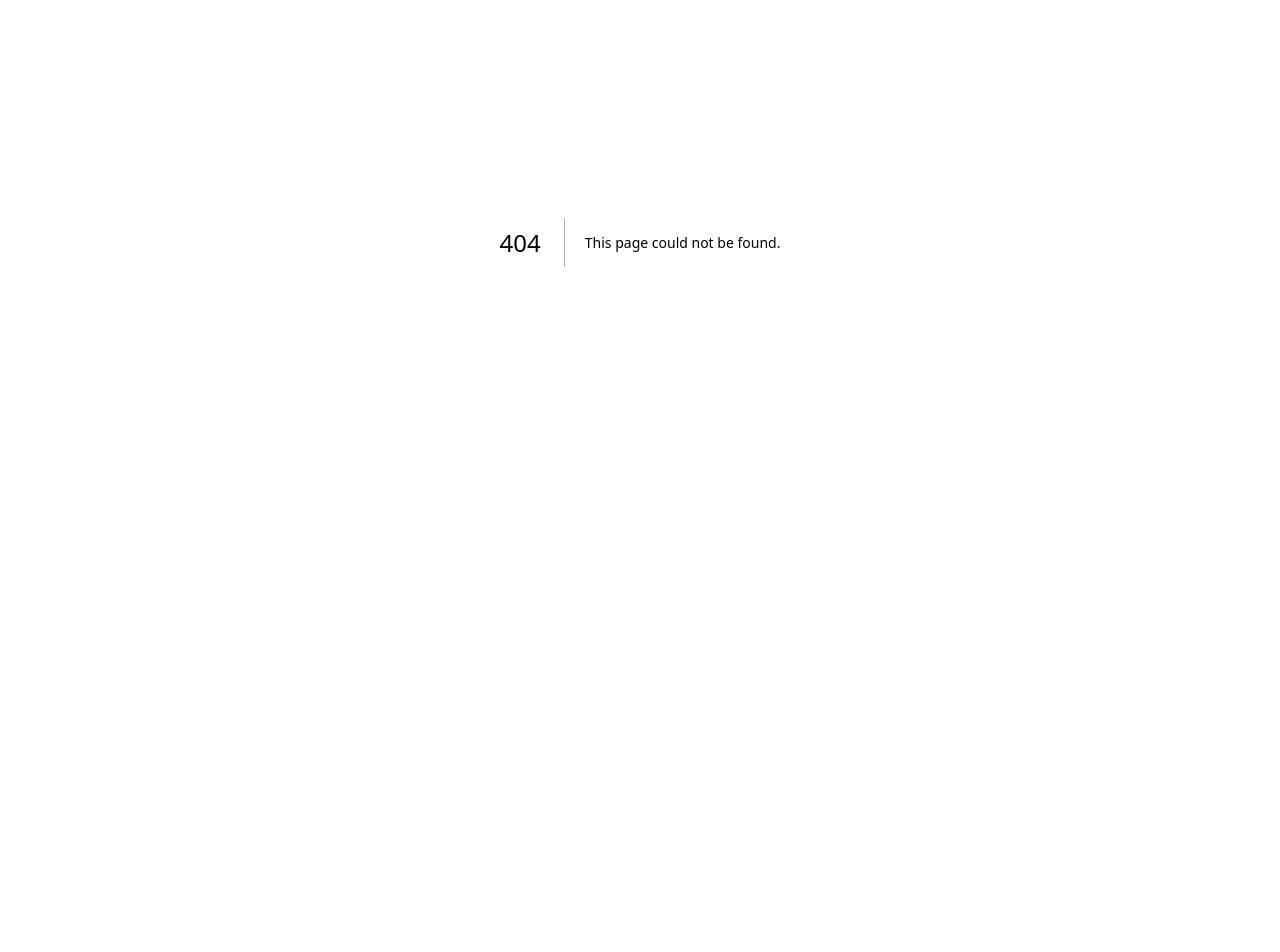
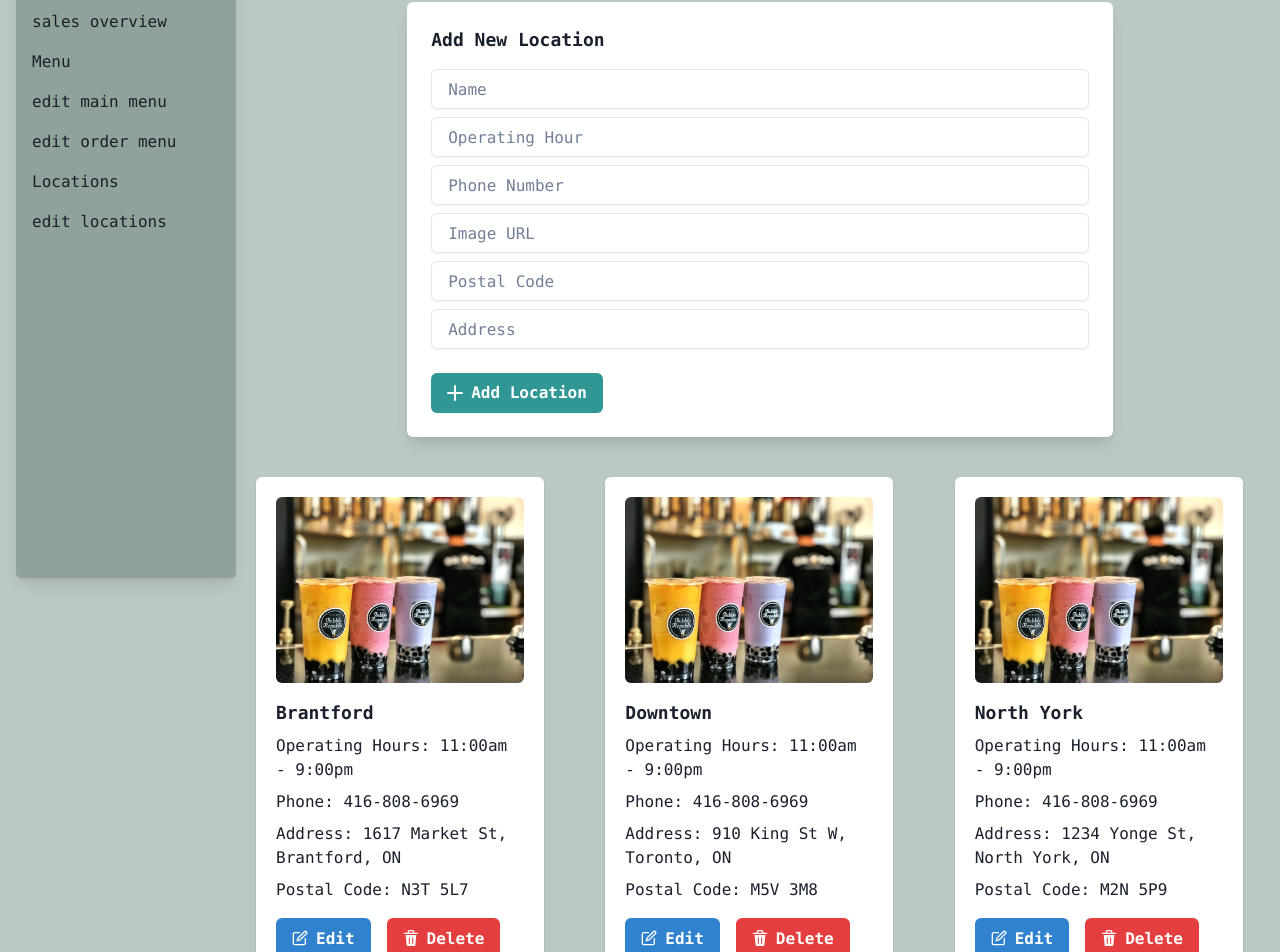
Before and after one commit to Techsip-CAP805/drinkwise, a Next.js app: page /admin/userid/edit/locations in a window 1280 px wide. Before the commit this address had no page. Shown: the part 158-1110 px from the top of the page. Before the commit the page ends 800 px from the top, so only its background shows below. Built offline with nearby package versions, Linux system fonts and the light colour scheme.

Commit message:
order menu & re-routing

```diff
--- a/src/pages/admin/userid/locations.js
+++ b/src/pages/admin/userid/edit/locations.js
@@ -1,7 +1,7 @@
 import React, { useContext, useRef, useState } from 'react';
 import { Box, Container, SimpleGrid, Card, CardBody, Image, Text, VStack, Input, Select, HStack, Button, IconButton, Heading, Flex} from '@chakra-ui/react';
 import { AddIcon, EditIcon, DeleteIcon } from '@chakra-ui/icons';
-import { useDrinkContext } from '../../../../context/drinkContext';
+import { useDrinkContext } from '../../../../../context/drinkContext';
 import Link from 'next/link';
 
 const Locations = () => {
@@ -57,19 +57,19 @@ const Locations = () => {
   return (
     <Box bg='#bcc8c3' minH='100vh'>
       <Flex direction='row' spacing={0} alignItems='start'>
-        <VStack align="start" spacing={4} width="200px" p={4} mt={4} ml={4} h='90vh' bg='#8fa39b' borderRadius='5px' boxShadow='lg' position='fixed' >
-          <Heading size="md">Drinkwise</Heading>
+        <VStack align="start" spacing={4} width="220px" p={4} mt={4} ml={4} h='90vh' bg='#8fa39b' borderRadius='5px' boxShadow='lg' position='fixed'>
+          <Heading size="md" mb={4}>Drinkwise</Heading>
           <Link href='/admin/userid/dashboard'>dashboard</Link>
           <Text>Sales</Text>
           <Link href='/admin/userid/sales' ml={4}>sales overview</Link>
           <Text>Menu</Text>
-          <Link href='/admin/userid/edit/main' ml={4}>edit main menu</Link>
-          <Link href='/admin/userid/edit/order' ml={4}>edit order menu</Link>
+          <Link href='/admin/userid/edit/menu/main' ml={4}>edit main menu</Link>
+          <Link href='/admin/userid/edit/menu/order' ml={4}>edit order menu</Link>
           <Text>Locations</Text>
-          <Link href='/admin/userid/locations'>edit locations</Link>
+          <Link href='/admin/userid/edit/locations'>edit locations</Link>
         </VStack>
 
-        <Container w='100vw' minH='100vh' py={10} maxW='6xl'>
+        <Container w='calc(100vw - 240px)' minH='100vh' py={10} maxW='6xl' ml='240px'>
           <VStack spacing={4} alignItems='center' mb={6}>
             <Input
               placeholder='Search locations...'
@@ -77,33 +77,35 @@ const Locations = () => {
               onChange={e => setSearchTerm(e.target.value)}
               bg='white'
               w='70%'
+              boxShadow='md'
             />
             <HStack spacing={4} w='70%'>
               <Text>Sort by:</Text>
-              <Select value={sortBy} onChange={e => setSortBy(e.target.value)}>
+              <Select value={sortBy} onChange={e => setSortBy(e.target.value)} bg='white' boxShadow='md'>
                 <option value='name'>Name</option>
                 <option value='operatingHour'>Operating Hour</option>
               </Select>
             </HStack>
             <Box w='70%' bg='white' p={6} borderRadius='md' boxShadow='lg'>
-              <Text fontSize='lg' fontWeight='bold'>Add New Location</Text>
-              <Input placeholder='Name' ref={nameRef} bg='white' mb={2}/>
-              <Input placeholder='Operating Hour' ref={operatingHourRef} bg='white' mb={2}/>
-              <Input placeholder='Phone Number' ref={phoneNumberRef} bg='white' mb={2}/>
-              <Input placeholder='Image URL' ref={imageRef} bg='white' mb={2}/>
-              <Input placeholder='Postal Code' ref={postalCodeRef} bg='white' mb={2}/>
-              <Input placeholder='Address' ref={addressRef} bg='white' mb={2}/>
-              <Button onClick={handleAddLocation} leftIcon={<AddIcon />} colorScheme='teal'>Add Location</Button>
+              <Text fontSize='lg' fontWeight='bold' mb={4}>Add New Location</Text>
+              <Input placeholder='Name' ref={nameRef} bg='white' mb={2} boxShadow='sm'/>
+              <Input placeholder='Operating Hour' ref={operatingHourRef} bg='white' mb={2} boxShadow='sm'/>
+              <Input placeholder='Phone Number' ref={phoneNumberRef} bg='white' mb={2} boxShadow='sm'/>
+              <Input placeholder='Image URL' ref={imageRef} bg='white' mb={2} boxShadow='sm'/>
+              <Input placeholder='Postal Code' ref={postalCodeRef} bg='white' mb={2} boxShadow='sm'/>
+              <Input placeholder='Address' ref={addressRef} bg='white' mb={2} boxShadow='sm'/>
+              <Button onClick={handleAddLocation} leftIcon={<AddIcon />} colorScheme='teal' mt={4}>Add Location</Button>
             </Box>
             {editingLocation && (
               <Box w='70%' bg='white' p={6} borderRadius='md' boxShadow='lg'>
-                <Text fontSize='lg' fontWeight='bold'>Edit Location</Text>
+                <Text fontSize='lg' fontWeight='bold' mb={4}>Edit Location</Text>
                 <Input
                   placeholder='Name'
                   value={editingLocation.name}
                   onChange={e => setEditingLocation({ ...editingLocation, name: e.target.value })}
                   bg='white'
                   mb={2}
+                  boxShadow='sm'
                 />
                 <Input
                   placeholder='Operating Hour'
@@ -111,6 +113,7 @@ const Locations = () => {
                   onChange={e => setEditingLocation({ ...editingLocation, operatingHour: e.target.value })}
                   bg='white'
                   mb={2}
+                  boxShadow='sm'
                 />
                 <Input
                   placeholder='Phone Number'
@@ -118,6 +121,7 @@ const Locations = () => {
                   onChange={e => setEditingLocation({ ...editingLocation, phoneNumber: e.target.value })}
                   bg='white'
                   mb={2}
+                  boxShadow='sm'
                 />
                 <Input
                   placeholder='Image URL'
@@ -125,6 +129,7 @@ const Locations = () => {
                   onChange={e => setEditingLocation({ ...editingLocation, image: e.target.value })}
                   bg='white'
                   mb={2}
+                  boxShadow='sm'
                 />
                 <Input
                   placeholder='Postal Code'
@@ -132,6 +137,7 @@ const Locations = () => {
                   onChange={e => setEditingLocation({ ...editingLocation, postalCode: e.target.value })}
                   bg='white'
                   mb={2}
+                  boxShadow='sm'
                 />
                 <Input
                   placeholder='Address'
@@ -139,23 +145,24 @@ const Locations = () => {
                   onChange={e => setEditingLocation({ ...editingLocation, address: e.target.value })}
                   bg='white'
                   mb={2}
+                  boxShadow='sm'
                 />
-                <Button onClick={handleUpdateLocation} leftIcon={<EditIcon />} colorScheme='blue'>Update Location</Button>
+                <Button onClick={handleUpdateLocation} leftIcon={<EditIcon />} colorScheme='blue' mt={4}>Update Location</Button>
               </Box>
             )}
           </VStack>
           <SimpleGrid columns={{ base: 1, md: 2, lg: 3 }} spacing={10} mt={10}>
             {filteredLocations.map((location) => (
-              <Card key={location.id}>
+              <Card key={location.id} w={['17rem', '18rem']}>
                 <CardBody>
-                  <Image src={location.image} alt={location.name} mb={4} objectFit='fill'/>
-                  <Text fontSize='lg' fontWeight='bold'>{location.name}</Text>
-                  <Text>Operating Hours: {location.operatingHour}</Text>
-                  <Text>Phone: {location.phoneNumber}</Text>
-                  <Text>Address: {location.address}</Text>
-                  <Text>Postal Code: {location.postalCode}</Text>
+                  <Image src={location.image} alt={location.name} mb={4} objectFit='fill' borderRadius='md'/>
+                  <Text fontSize='lg' fontWeight='bold' mb={2}>{location.name}</Text>
+                  <Text mb={2}>Operating Hours: {location.operatingHour}</Text>
+                  <Text mb={2}>Phone: {location.phoneNumber}</Text>
+                  <Text mb={2}>Address: {location.address}</Text>
+                  <Text mb={2}>Postal Code: {location.postalCode}</Text>
                   <HStack spacing={4} mt={4}>
-                    <Button onClick={() => handleEditLocation(location)} leftIcon={<EditIcon />}>Edit</Button>
+                    <Button onClick={() => handleEditLocation(location)} leftIcon={<EditIcon />} colorScheme='blue'>Edit</Button>
                     <Button onClick={() => handleDeleteLocation(location.id)} leftIcon={<DeleteIcon />} colorScheme='red'>Delete</Button>
                   </HStack>
                 </CardBody>
```
Also changed, not shown: src/pages/admin/userid/dashboard.js (+4 -4 lines), src/pages/admin/userid/edit/menu/main.js (renamed from src/pages/admin/userid/edit/main.js, +30 -24 lines), src/pages/admin/userid/edit/menu/order.js (added, +68 -0 lines), src/pages/admin/userid/edit/order-menu.js (deleted, +0 -9 lines), src/pages/admin/userid/sales.js (added, +24 -0 lines).
